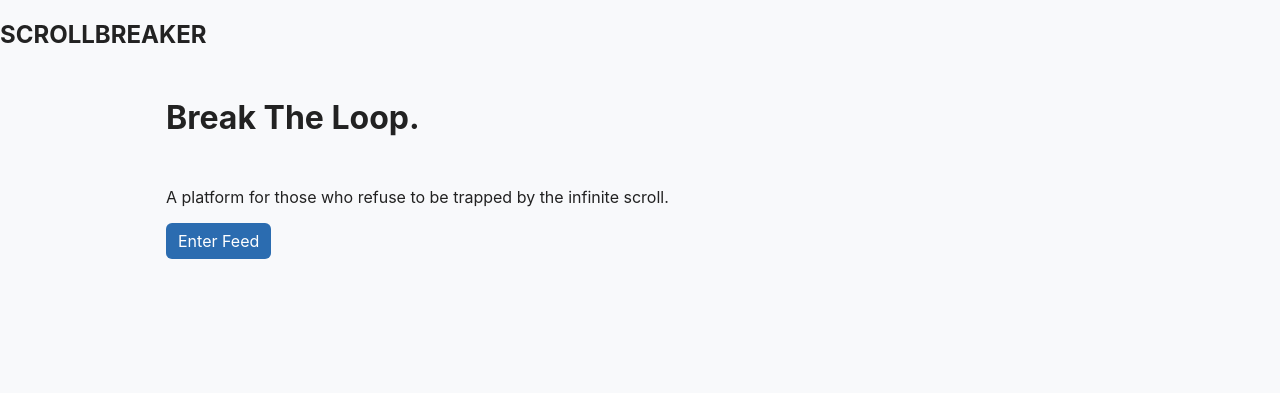
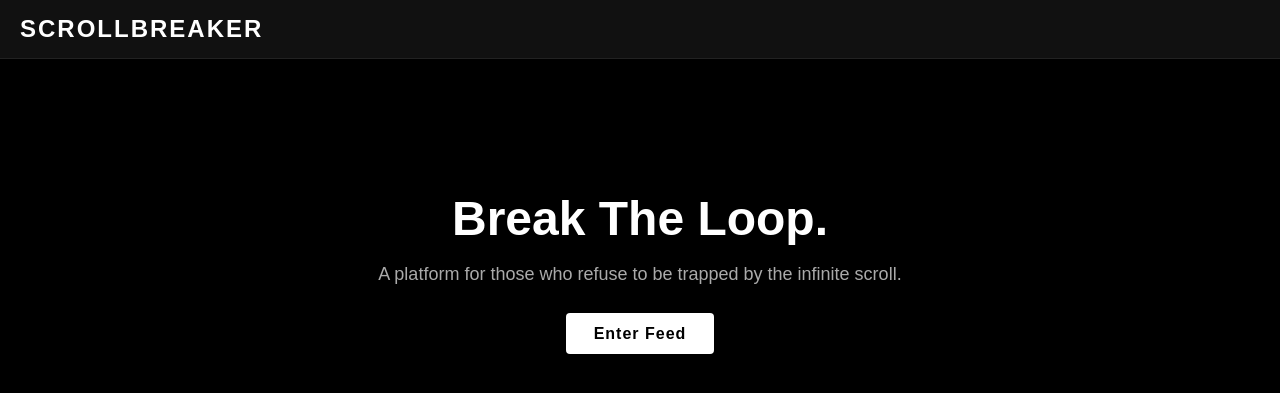
Before and after one commit to vrush757-gif/voice-of-bharat, a Flask app: page / in a window 1280 px wide. Shown: the top 393 px of the page. Run offline with Flask 3, Linux system fonts and the light colour scheme.

Commit message:
Update style.css

```diff
--- a/static/style.css
+++ b/static/style.css
@@ -1,28 +1,88 @@
-/* static/style.css */
-:root{
-  --bg:#f8f9fb; --card:#ffffff; --muted:#666; --accent:#2b6cb0;
+body {
+    margin: 0;
+    padding: 0;
+    background: #000;
+    color: #fff;
+    font-family: Arial, Helvetica, sans-serif;
 }
-*{box-sizing:border-box}
-body{font-family:Inter,system-ui,Arial,Helvetica,sans-serif;background:var(--bg);margin:0;color:#222}
-.container{max-width:980px;margin:20px auto;padding:0 16px}
-.site-header{background:#fff;border-bottom:1px solid #eee}
-.site-header .container{display:flex;align-items:center;justify-content:space-between;padding:12px 16px}
-.brand{font-weight:700;color:var(--accent);text-decoration:none}
-nav a{margin-left:12px;color:#333;text-decoration:none;font-size:14px}
-.hero{padding:28px 0;text-align:left}
-.hero h1{margin:0 0 6px;font-size:28px}
-.lead{color:var(--muted);margin:0 0 12px}
-.btn{background:var(--accent);color:#fff;padding:8px 12px;border-radius:6px;text-decoration:none;display:inline-block}
-.ghost{background:transparent;border:1px solid #ddd;color:#333;margin-left:8px;padding:7px 11px}
-.card{background:var(--card);padding:14px;border-radius:8px;border:1px solid #eee;box-shadow:0 2px 4px rgba(0,0,0,0.02)}
-.form-card label{display:block;margin-bottom:10px;font-size:14px}
-.form-card input,.form-card textarea{width:100%;padding:8px;border:1px solid #ddd;border-radius:6px;margin-top:6px}
-.posts{display:flex;flex-direction:column;gap:12px}
-.post-card{background:var(--card);padding:12px;border-radius:8px;border:1px solid #eee}
-.post-meta{display:flex;justify-content:space-between;font-size:13px;color:var(--muted);margin-bottom:8px}
-.post-content{font-size:15px;margin:0 0 10px}
-.post-actions a{margin-right:8px;color:var(--accent);text-decoration:none}
-.empty{padding:18px;background:#fff;border:1px dashed #e6e6e6;border-radius:8px;color:var(--muted)}
-.site-footer{margin-top:26px;padding:12px 0;text-align:center;color:var(--muted);font-size:13px}
-.error{background:#ffefef;border:1px solid #f5c2c2;padding:8px;border-radius:6px;color:#9b2c2c;margin-bottom:10px}
-.tiny{font-size:13px}
+
+.nav {
+    display: flex;
+    justify-content: space-between;
+    padding: 15px 20px;
+    background: #111;
+    border-bottom: 1px solid #222;
+}
+
+.nav h2 {
+    margin: 0;
+    font-weight: 700;
+    letter-spacing: 2px;
+}
+
+.container {
+    padding: 20px;
+    max-width: 700px;
+    margin: auto;
+}
+
+.center {
+    text-align: center;
+    margin-top: 80px;
+}
+
+.hero {
+    font-size: 48px;
+    margin-bottom: 10px;
+}
+
+.sub {
+    font-size: 18px;
+    color: #aaa;
+    margin-bottom: 40px;
+}
+
+.btn {
+    background: #fff;
+    color: #000;
+    padding: 12px 28px;
+    border-radius: 4px;
+    text-decoration: none;
+    font-weight: bold;
+    letter-spacing: 1px;
+}
+
+.small-btn {
+    color: #fff;
+    text-decoration: none;
+    font-weight: bold;
+}
+
+.post {
+    background: #111;
+    padding: 18px;
+    border-radius: 6px;
+    margin-bottom: 20px;
+    border: 1px solid #222;
+}
+
+.content {
+    font-size: 20px;
+    margin-bottom: 10px;
+}
+
+.actions a {
+    color: #aaa;
+    margin-right: 20px;
+    text-decoration: none;
+}
+
+textarea {
+    width: 100%;
+    height: 150px;
+    background: #111;
+    border: 1px solid #333;
+    color: white;
+    padding: 10px;
+    font-size: 18px;
+}
```
